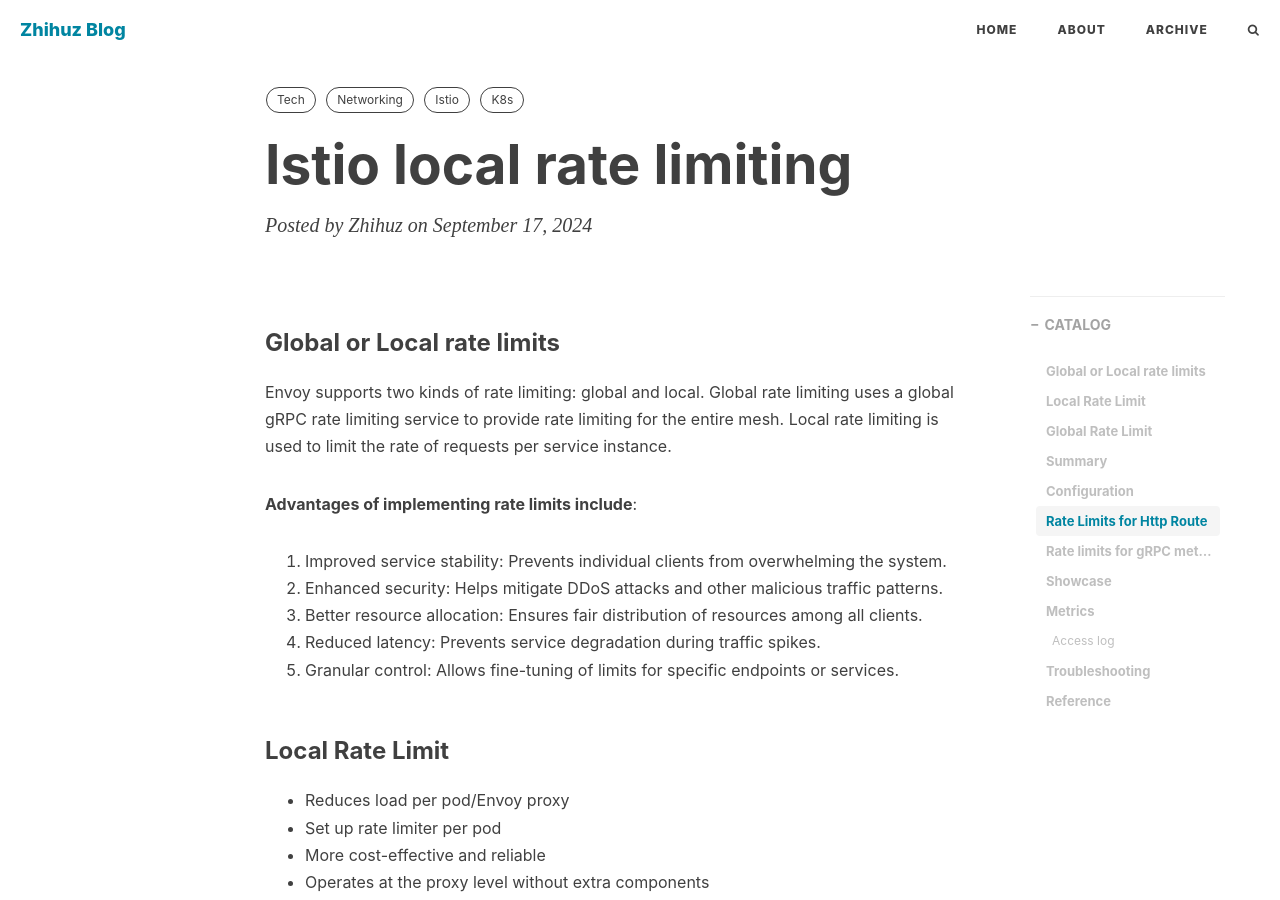
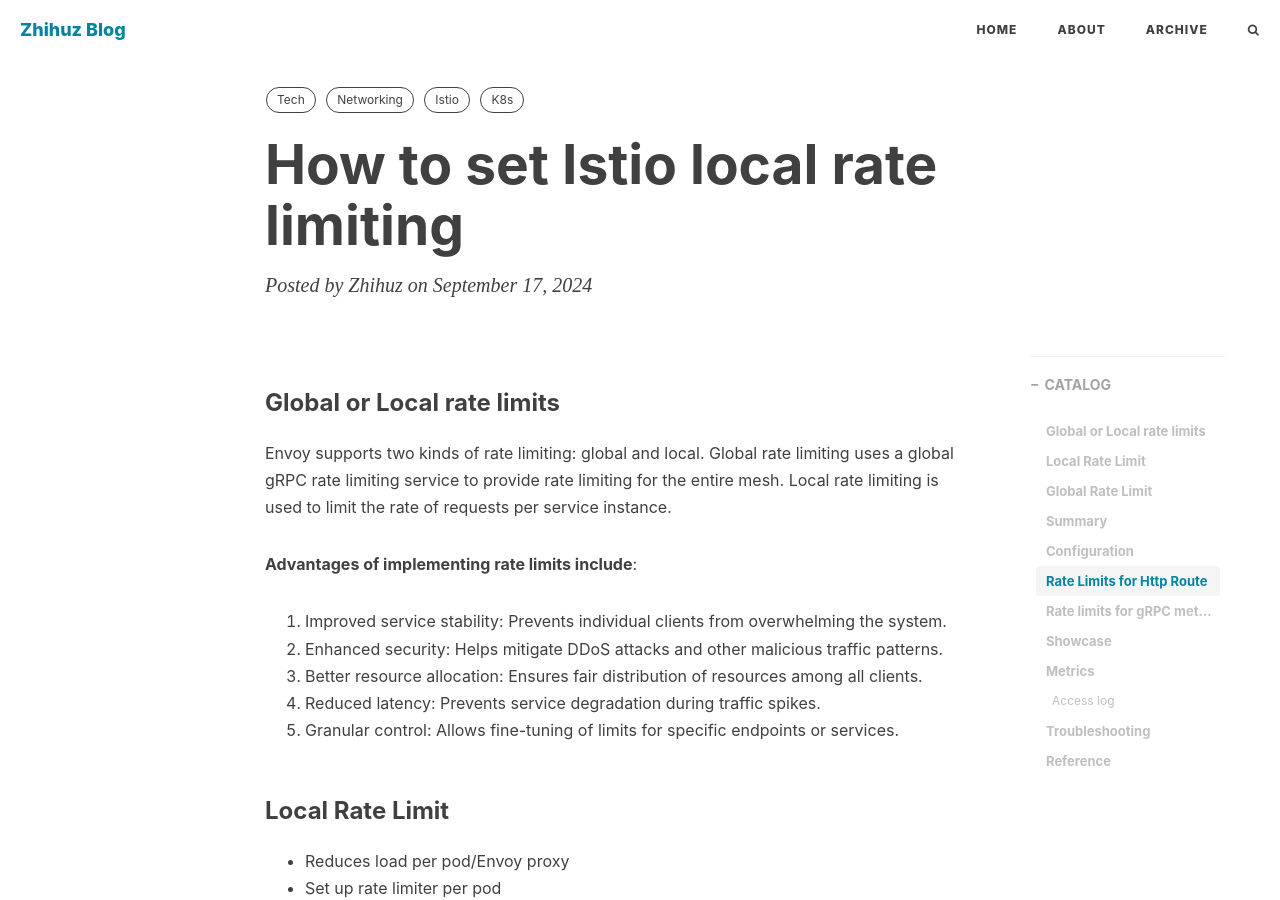
Before and after one commit to zhihuz/zhihuz.github.io, a Jekyll site: the page built from _posts/2024-09-17-Istio_local_rate_limiting.md, in a window 1280 px wide and 900 px high. Built offline with Jekyll 4.4.1, drawn with Linux system fonts in a browser that asks for light colours; nearby versions of some CDN libraries; comment, search, counter and statistics services are not loaded.

Commit message:
Update 2024-09-17-Istio_local_rate_limiting.md

```diff
--- a/_posts/2024-09-17-Istio_local_rate_limiting.md
+++ b/_posts/2024-09-17-Istio_local_rate_limiting.md
@@ -1,6 +1,6 @@
 ---
 layout: post
-title: "Istio local rate limiting"
+title: "How to set Istio local rate limiting"
 author: "Zhihuz"
 header-style: text
 tags: [Tech, Networking, Istio, K8s]
```
